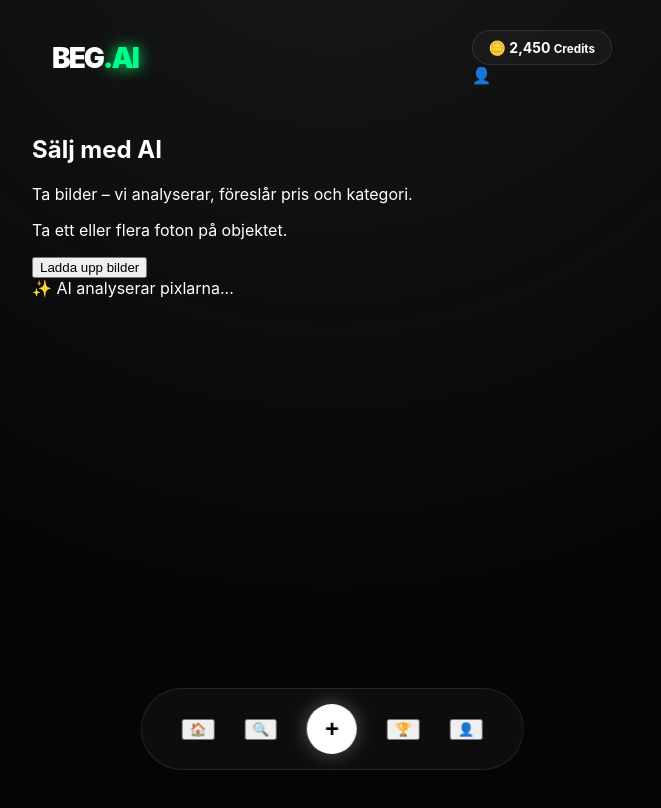
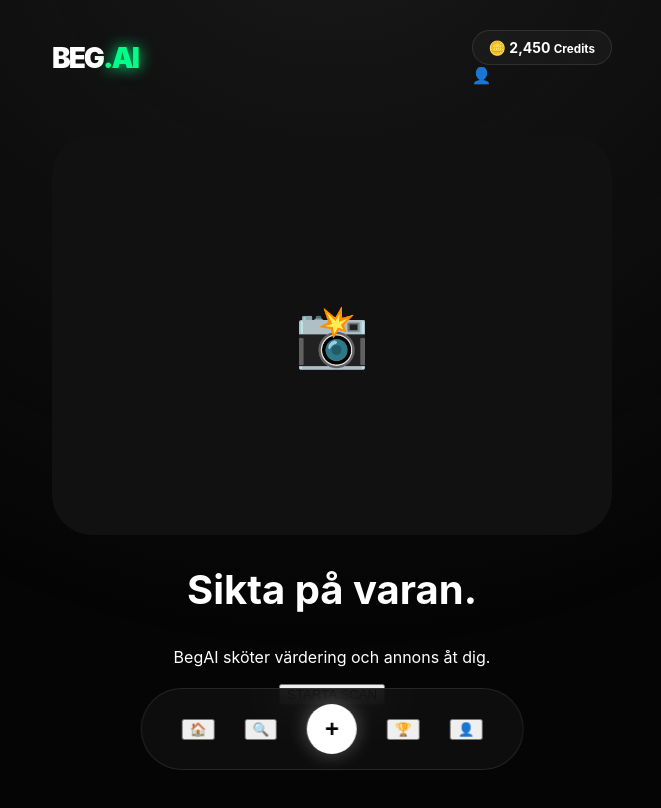
Before and after one commit to gascheckking/marketbeg-appGem, a Next.js app: page /sell in a window 1280 px wide. Shown: the top 808 px of the page, without its empty margins (308-969 px from the left). Built offline with nearby package versions, Linux system fonts and the light colour scheme.

Commit message:
Update page.tsx

```diff
--- a/app/sell/page.tsx
+++ b/app/sell/page.tsx
@@ -1,14 +1,49 @@
-import CameraBatch from "../../components/CameraBatch";
+"use client";
+import { useState } from "react";
 
 export default function SellPage() {
+  const [step, setStep] = useState(1);
+  const [analyzing, setAnalyzing] = useState(false);
+
+  const startScan = () => {
+    setAnalyzing(true);
+    setTimeout(() => {
+      setStep(2);
+      setAnalyzing(false);
+    }, 3000);
+  };
+
   return (
-    <main className="container">
-      <h2>Sälj med AI</h2>
-      <p className="muted">
-        Ta bilder – vi analyserar, föreslår pris och kategori.
-      </p>
+    <div style={{padding: '20px', textAlign: 'center'}}>
+      {step === 1 && (
+        <div className="sell-hero">
+          <div className={`scan-container ${analyzing ? 'active' : ''}`}>
+             <div className="camera-box" style={{height: '400px', background: '#111', borderRadius: '40px', display: 'flex', alignItems: 'center', justifyContent: 'center'}}>
+                {analyzing ? <div className="scan-line"></div> : <span style={{fontSize: '60px'}}>📸</span>}
+             </div>
+          </div>
+          <h2 style={{fontSize: '2.5rem', marginTop: '30px'}}>Sikta på varan.</h2>
+          <p className="muted">BegAI sköter värdering och annons åt dig.</p>
+          <button className="primary-btn" onClick={startScan} disabled={analyzing}>
+            {analyzing ? "AI ANALYSERAR..." : "STARTA SCAN"}
+          </button>
+        </div>
+      )}
 
-      <CameraBatch />
-    </main>
+      {step === 2 && (
+        <div className="ai-result">
+          <div className="badge-ai">PRODUKT IDENTIFIERAD</div>
+          <h1 style={{fontSize: '3rem'}}>iPhone 15 Pro</h1>
+          <div className="price-suggestion">
+            <small>FÖRESLAGET PRIS</small>
+            <h2>8 900 kr</h2>
+          </div>
+          <div className="bento-info">
+             <p>✨ AI-Beskrivning: "Toppskick, Titanium Blue. Batterihälsa 98%."</p>
+          </div>
+          <button className="primary-btn" onClick={() => window.location.href='/checkout'}>PUBLICERA NU</button>
+        </div>
+      )}
+    </div>
   );
 }
```
